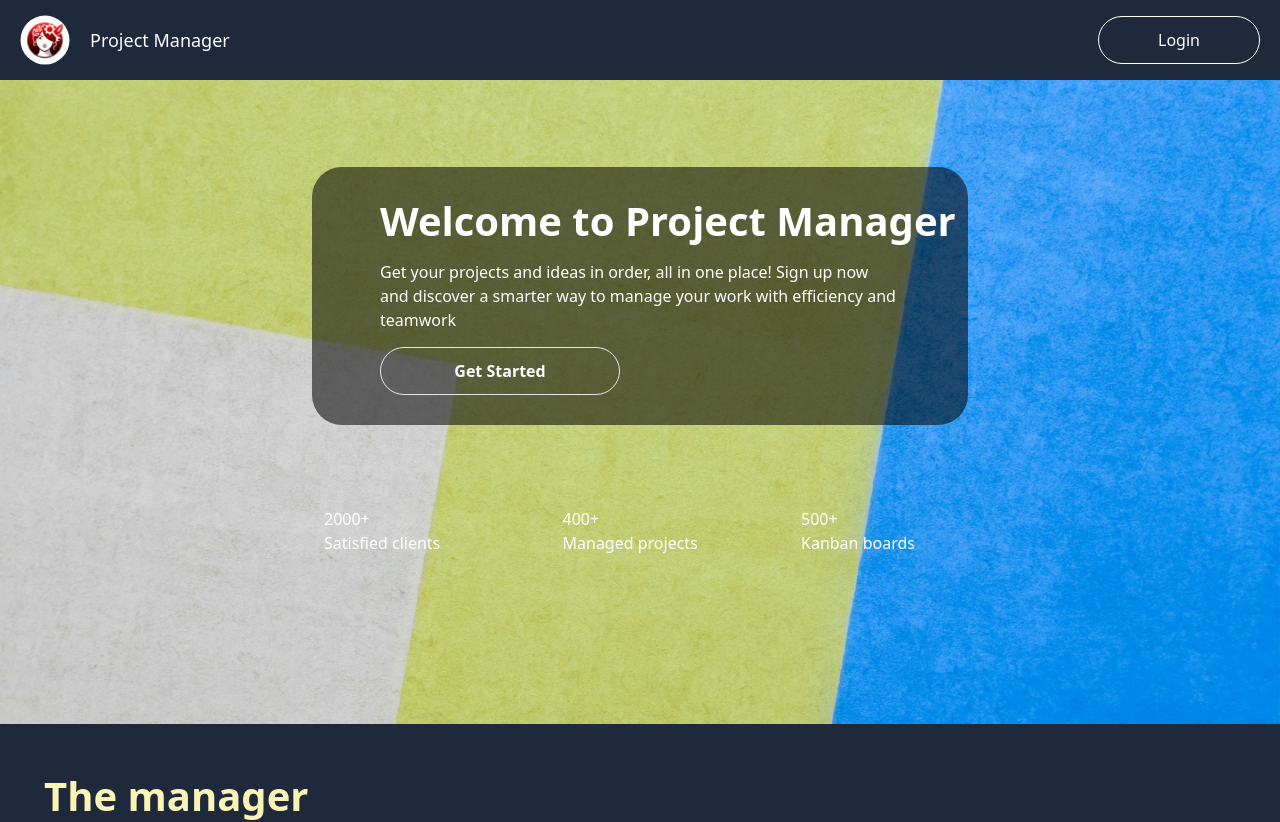
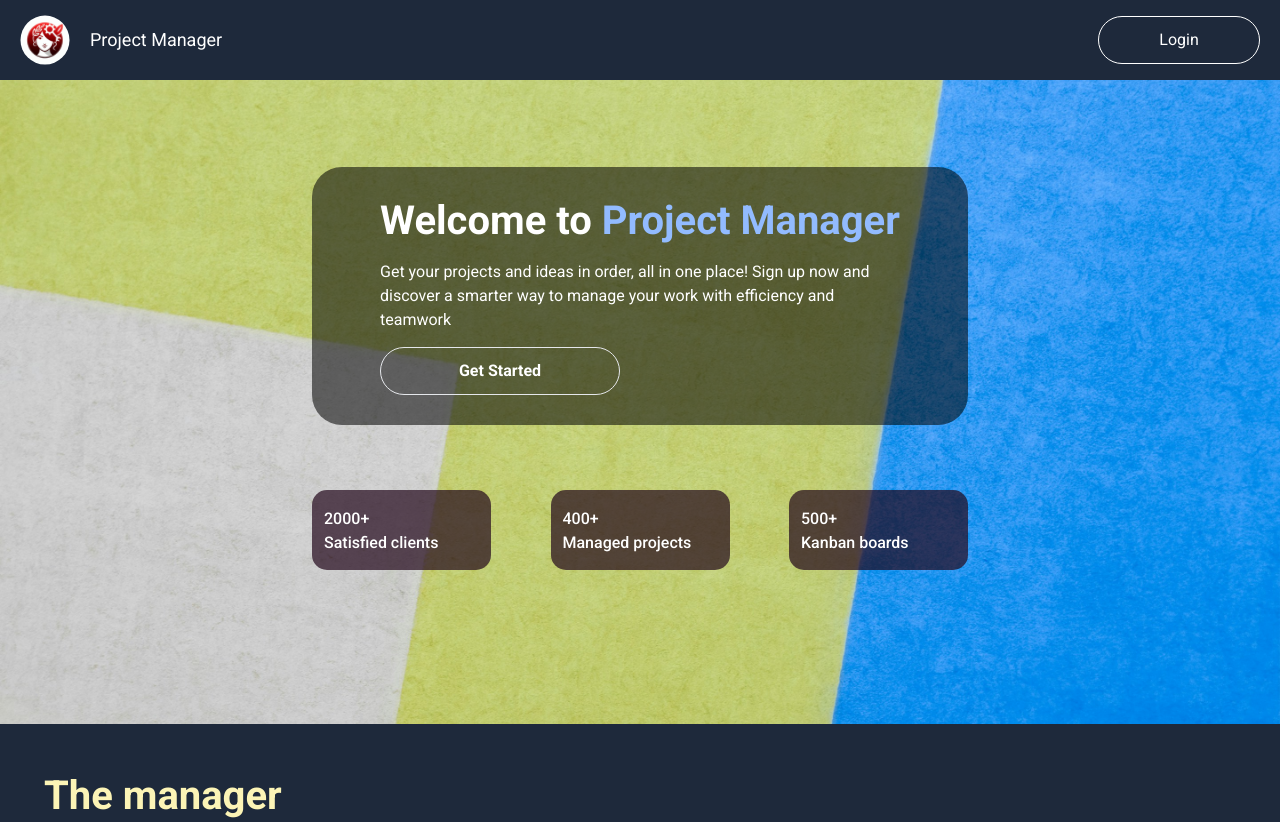
Before and after one commit to Tayling-Ng/desafio2-semana8-TIRex, a React (Vite) app: page / in a window 1280 px wide. Shown: the top 822 px of the page. Built offline with nearby package versions, Linux system fonts and the light colour scheme.

Commit message:
fix:db.json

```diff
--- /dev/null
+++ b/db.json
@@ -0,0 +1,5 @@
+{
+    "tasks": [],
+    "users": [],
+    "subscribe": []
+  }
--- a/tailwind.config.js
+++ b/tailwind.config.js
@@ -27,42 +27,8 @@ module.exports = {
                 'span-light-blue': '#92BBFF'
             },
         },
-        extend: {
-            fontFamily: { roboto: ['Roboto', 'sans-serif'] },
-            height: {
-                '119.89px': '119.89px',
-                '181px': '181px',
-                '17px': '17px',
-                '109px': '109px',
-                '417px': '417px',
-                '108px': '108px',
-                '300.5px': '300.5px',
-                '130.95px': '130.95px',
-                '36px': '36px',
-                '50px': '50px',
-                '73px': '73px',
 
-             },
-            width: {
-                '115.36px': '115.36px',
-                '174.16px': '174.16px',
-                '401px': '401px',
-                '410px': '410px',
-                '21.84px': '21.84px',
-                '375px': '375px',
-                '126px': '126px',
-                '109px': '109px',
-                '300px': '300px',
-                '50px': '50px',
-                '69px': '69px',
-                '582px': '582px',
-            },
-            gap: {
-                '69px': '69px',
-                '59px': '59px',
 
-             },
-        }
 
     },
     plugins: [],
```
